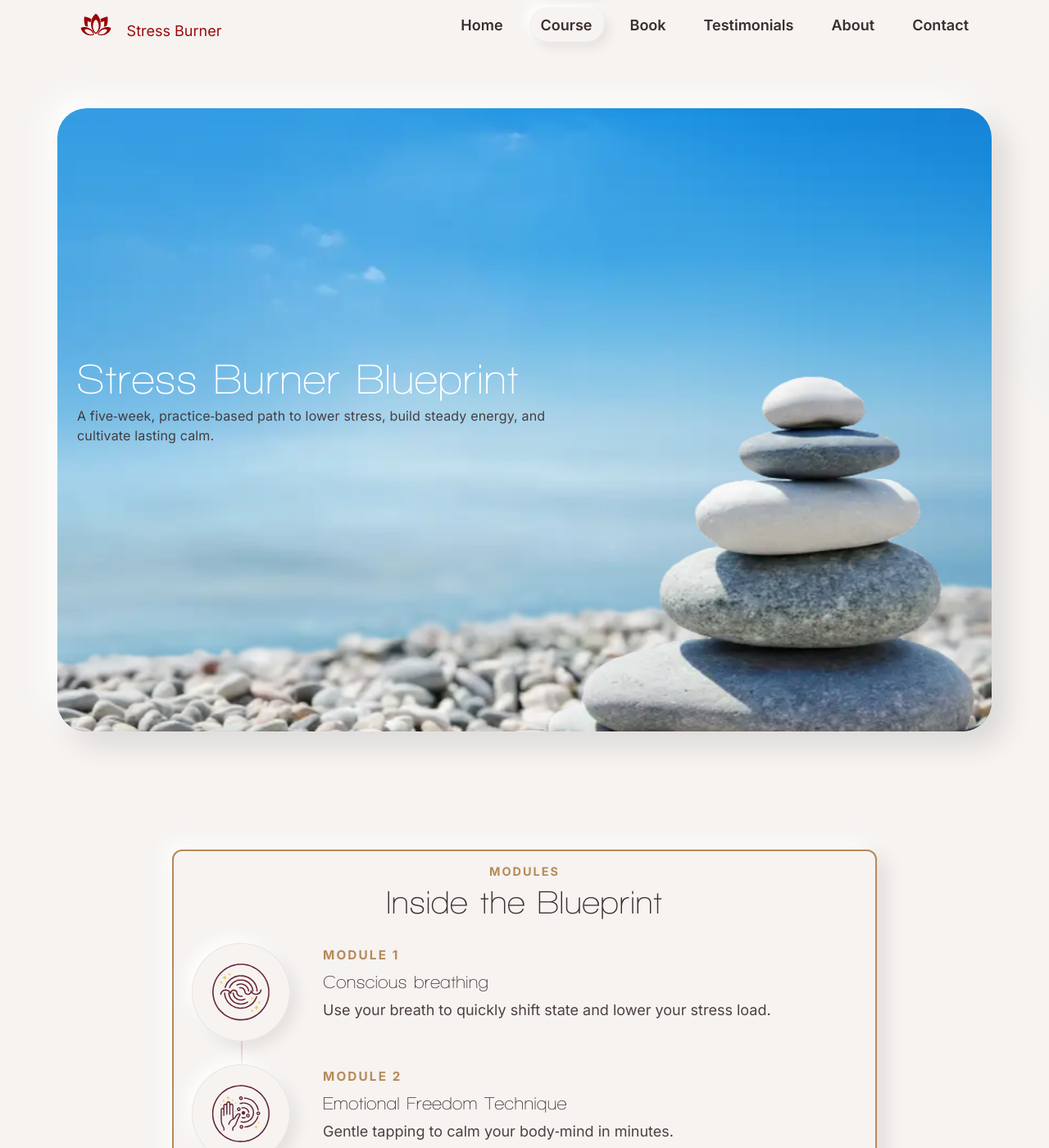
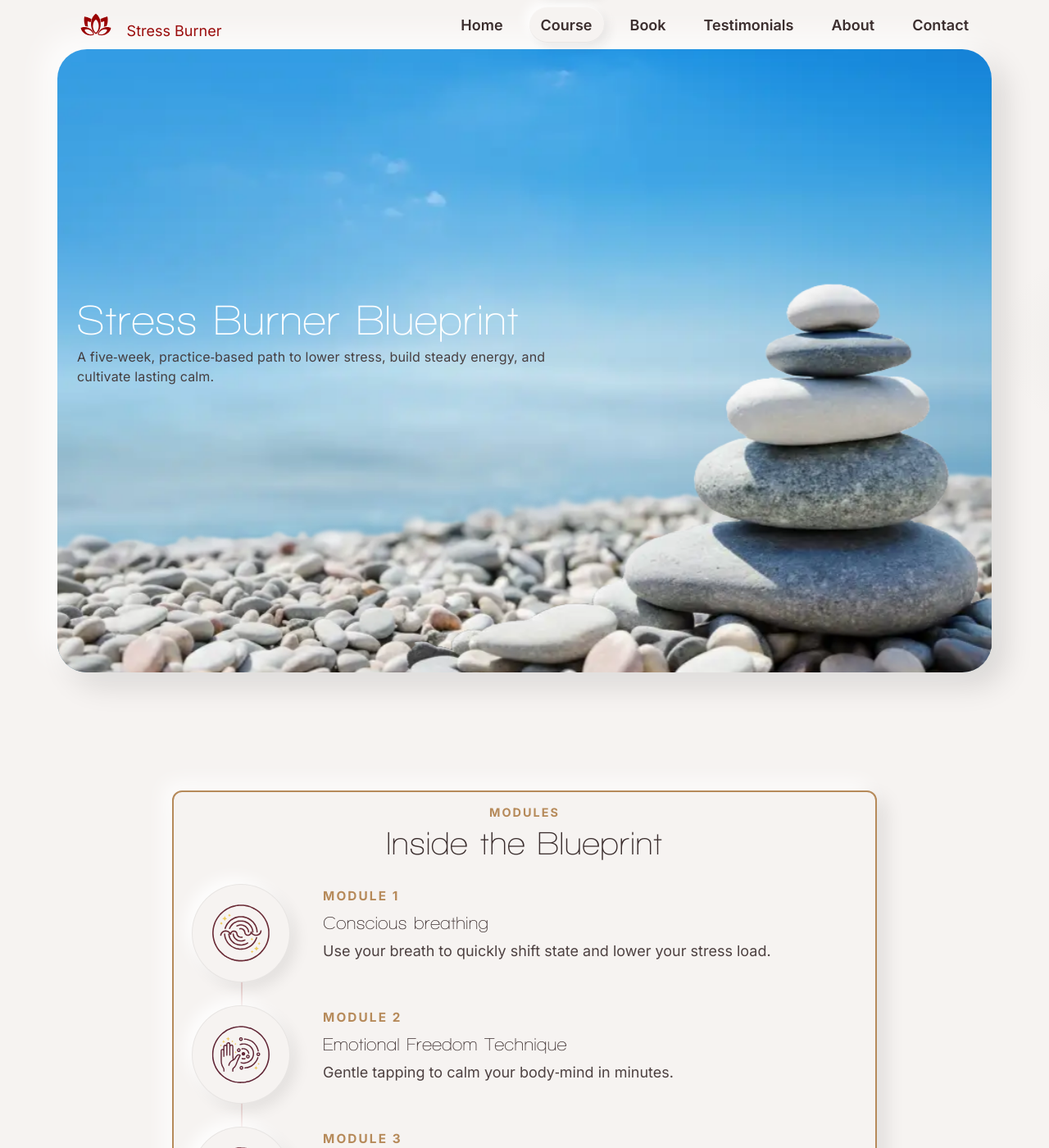
Before and after one commit to chriswakeley/test-blog, a Jekyll site: the page built from course.md, in a window 1280 px wide and 1400 px high. Shown: the whole window at 82% size. Built offline with Jekyll 4.4.1, drawn with Linux system fonts in a browser that asks for light colours.

Commit message:
Remove top padding from course title hero section for better alignment; adjust parallax layer height for enhanced visual effect

```diff
--- a/assets/css/main.css
+++ b/assets/css/main.css
@@ -232,6 +232,8 @@ main{flex:1}
 
 /* Sections */
 .section{padding:72px 0}
+/* Remove top padding for the course title hero so it sits flush under the nav */
+.title-hero.section{ padding-top: 0 }
 .section-intro{margin:-8px 0 28px 0;text-align:center}
 .section-intro .eyebrow{color:var(--sb-gold);font-weight:700;letter-spacing:.14em;text-transform:uppercase;font-size:.8rem;display:block;margin-bottom:.25rem}
 .section-intro h2{font-size:40px;line-height:1.1;margin:0 0 .4rem}
@@ -513,11 +515,11 @@ main{flex:1}
 }
 .stones-title-parallax .parallax-layer{ background-position: right bottom }
 
-/* Make stones parallax layers taller than the container for richer parallax (125% height) */
+/* Make stones parallax layers slightly taller than the container for richer parallax (113% height) */
 .stones-title-parallax .parallax-layer,
 .stones-parallax .parallax-layer{
   position:absolute; left:0; right:0; bottom:auto; top:-12.5%;
-  width:100%; height:125%; aspect-ratio:auto;
+  width:100%; height:113%; aspect-ratio:auto;
 }
 
 /* Course page: bordered panel around modules (match homepage Blueprint style) */
```
